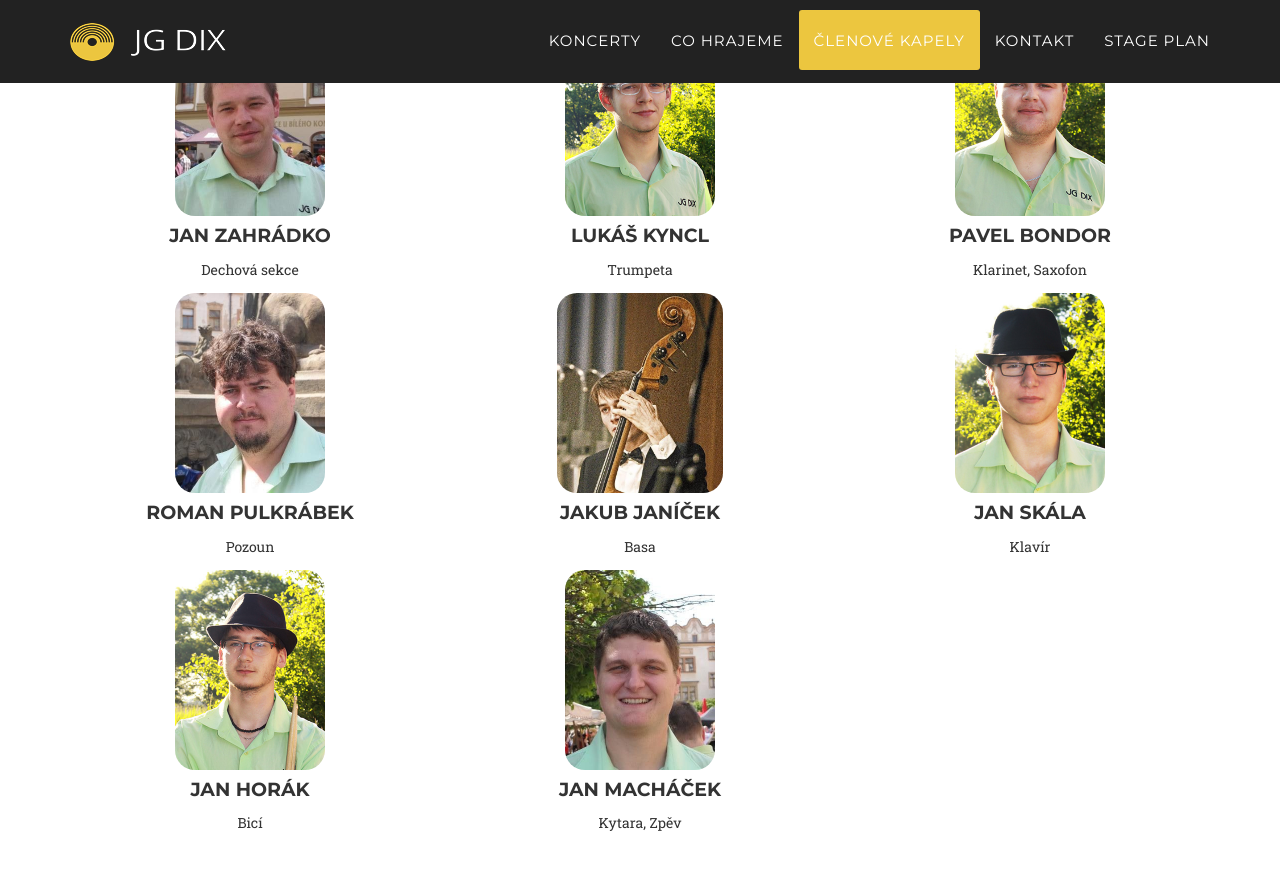
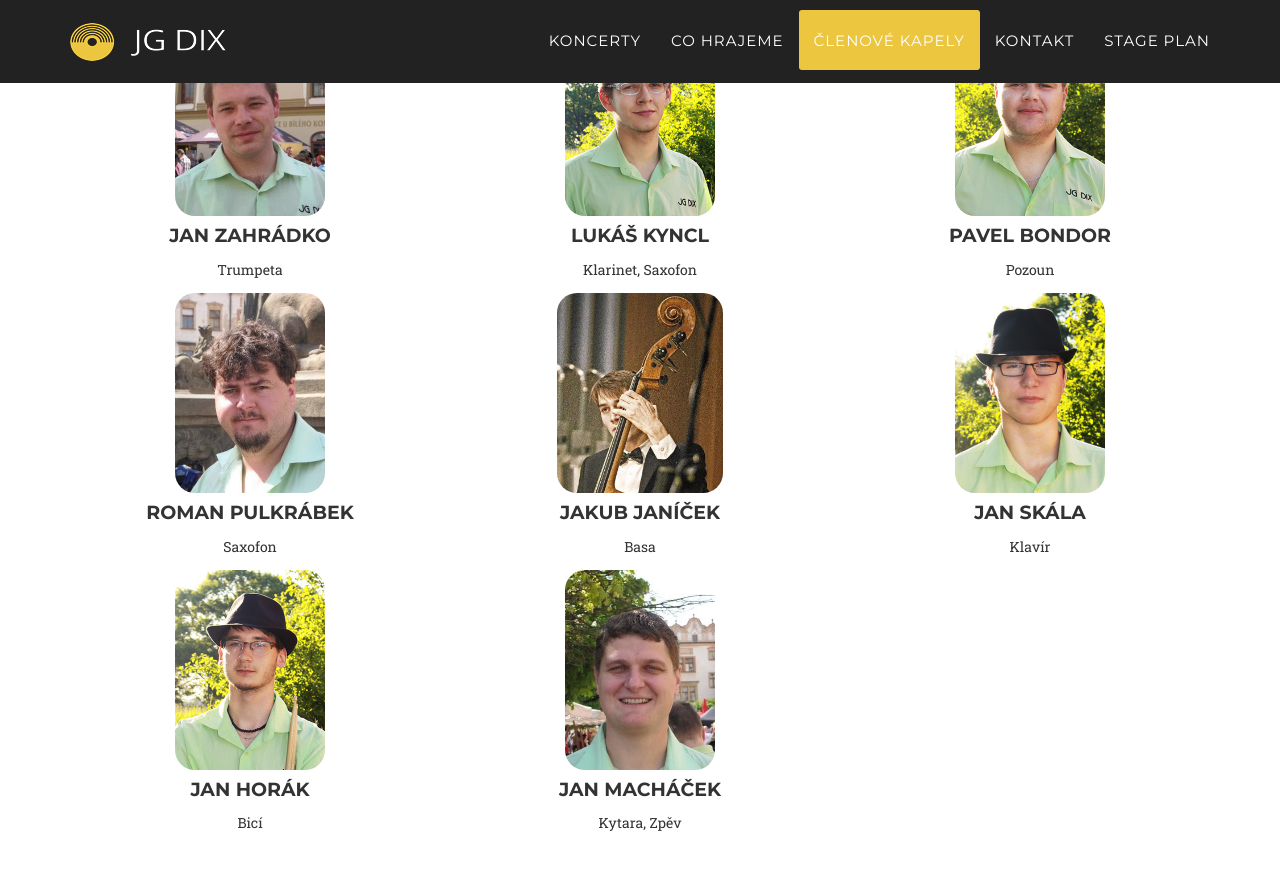
Before and after one commit to skalahonza/jgdix, a Jekyll site: the page built from index.html, in a window 1280 px wide and 900 px high, scrolled down 2778 px. Shown: the top 870 px of the window. Built offline with Jekyll 4.4.1, drawn with Linux system fonts in a browser that asks for light colours; some web fonts are replaced.

Commit message:
Fix members instruments

```diff
--- a/_data/members.yml
+++ b/_data/members.yml
@@ -11,19 +11,19 @@
   image: /img/band/3.jpg
 
 - name: Jan Zahrádko
-  instrument: Dechová sekce
+  instrument: Trumpeta
   image: /img/band/4.jpg
 
 - name: Lukáš Kyncl
-  instrument: Trumpeta
+  instrument: Klarinet, Saxofon
   image: /img/band/5.jpg
 
 - name: Pavel Bondor
-  instrument: Klarinet, Saxofon
+  instrument: Pozoun
   image: /img/band/6.jpg
 
 - name: Roman Pulkrábek
-  instrument: Pozoun
+  instrument: Saxofon
   image: /img/band/7.jpg
 
 - name: Jakub Janíček
```
